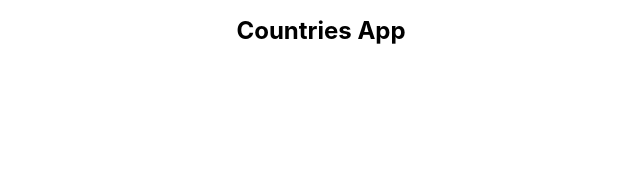
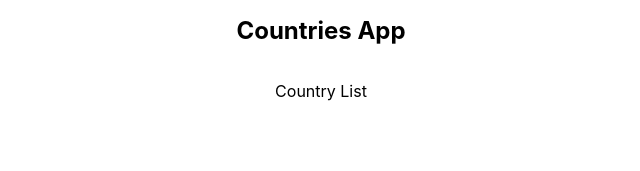
Before and after one commit to chamallakshika09/distilled-tech-challenge, a React (Create React App) app: page / in a window 1280 px wide. Shown: the top 171 px of the page, without its empty margins (319-959 px from the left). Built offline with nearby package versions, Linux system fonts and the light colour scheme.

Commit message:
feat(CountryListPage): create page structure
- implement a CardList component which would eventually list all the country cards.

- create a CountryList page and place AppTitle and CardList components.

```diff
--- a/src/App.tsx
+++ b/src/App.tsx
@@ -1,8 +1,8 @@
 import React, { FC } from 'react';
-import { AppTitle } from './components/app-title';
+import CountryList from './pages/country-list/CountryList';
 
 const App: FC = () => {
-  return <AppTitle>Countries App</AppTitle>;
+  return <CountryList />;
 };
 
 export default App;
--- /dev/null
+++ b/src/components/card-list/CardList.tsx
@@ -0,0 +1,6 @@
+import React, { FC } from 'react';
+import { CardContainer } from './styles';
+
+export const CardList: FC = () => {
+  return <CardContainer>Country List</CardContainer>;
+};
--- /dev/null
+++ b/src/components/card-list/index.ts
@@ -0,0 +1 @@
+export { CardList } from './CardList';
--- /dev/null
+++ b/src/components/card-list/styles.tsx
@@ -0,0 +1,10 @@
+import styled from 'styled-components';
+
+export const CardContainer = styled.div`
+  display: flex;
+  flex-wrap: wrap;
+  flex: 1;
+  margin: 20px;
+  justify-content: center;
+  align-items: center;
+`;
--- /dev/null
+++ b/src/pages/country-list/CountryList.tsx
@@ -0,0 +1,15 @@
+import React, { FC } from 'react';
+import { AppTitle } from '../../components/app-title';
+import { CardList } from '../../components/card-list';
+import { PageContainer } from './styles';
+
+const CountryList: FC = () => {
+  return (
+    <PageContainer>
+      <AppTitle>Countries App</AppTitle>
+      <CardList />
+    </PageContainer>
+  );
+};
+
+export default CountryList;
--- /dev/null
+++ b/src/pages/country-list/styles.tsx
@@ -0,0 +1,6 @@
+import styled from 'styled-components';
+
+export const PageContainer = styled.div`
+  display: flex;
+  flex-direction: column;
+`;
```
